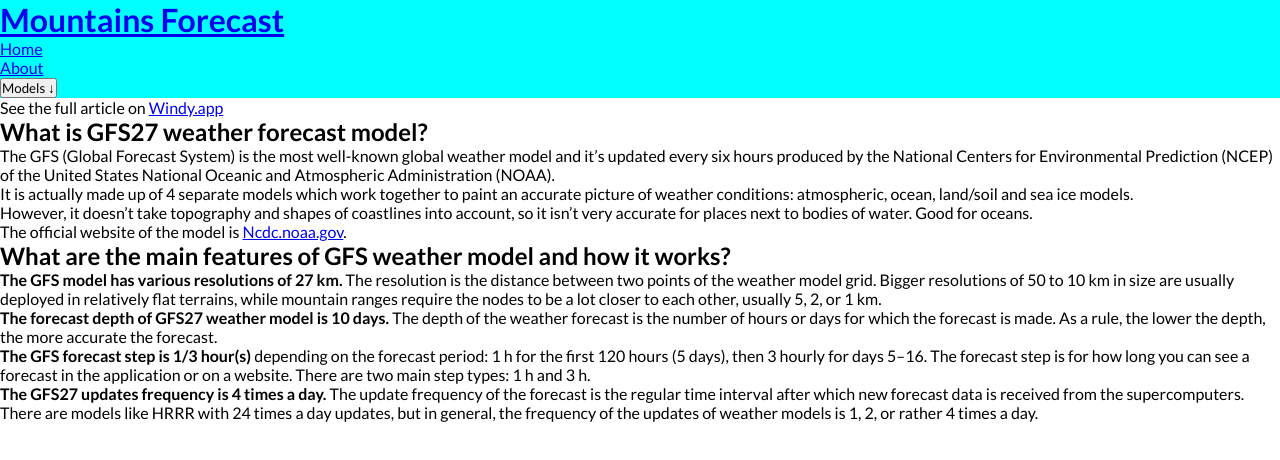
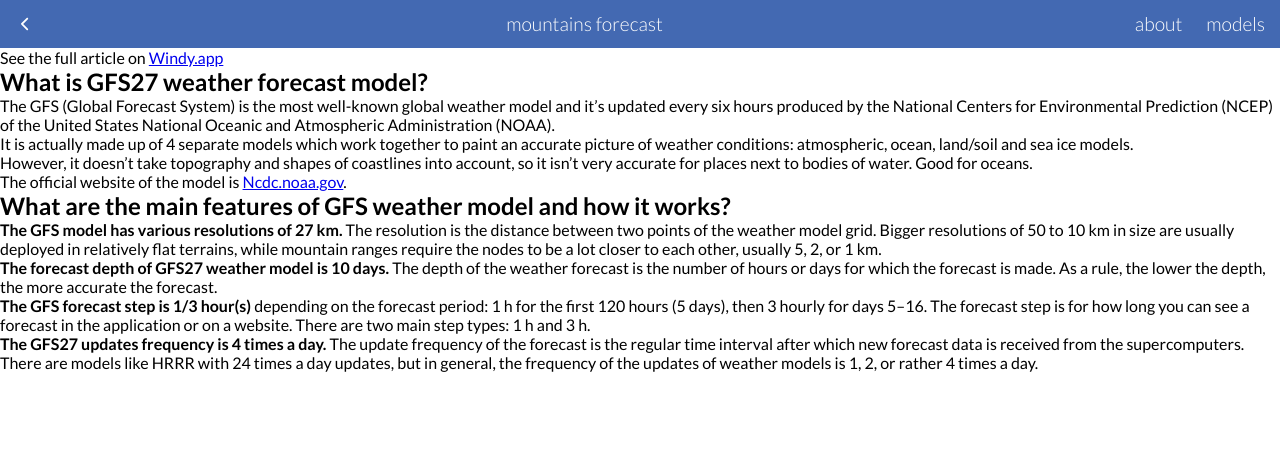
Before and after one commit to Zilola-Nazarova/harry-potter-characters, a React (Vite) app: page /models/1 in a window 1280 px wide. Shown: the top 460 px of the page. Built offline with nearby package versions, Linux system fonts and the light colour scheme; no server answers.

Commit message:
Edit Header to match the provided design's structure

```diff
--- a/src/components/Header.jsx
+++ b/src/components/Header.jsx
@@ -2,6 +2,7 @@ import styles from '@/styles/Header.module.css'
 import { useState, useRef } from "react";
 import { useOnClickOutside } from "./useOnClickOutside";
 import { Link } from 'react-router-dom';
+import {IoIosArrowBack} from 'react-icons/io';
 
 const Header = () => {
   const [dropdown, setDropdown] = useState(false);
@@ -10,26 +11,28 @@ const Header = () => {
 
   return (
     <header className={styles.header}>
-      <h1>
-        <Link to={`/`}>
-          Mountains Forecast
-        </Link>
-      </h1>
-      <nav>
+      <nav className={styles.navigation}>
         <ul>
-          <li>
+          <li className={styles.arrow}>
             <Link to={`/`}>
-              Home
+              <IoIosArrowBack />
+            </Link>
+          </li>
+          <li className={styles.title}>
+            <Link to={`/`}>
+              <h1>
+                mountains forecast
+              </h1>
             </Link>
           </li>
           <li>
             <Link to={`/about`}>
-              About
+              about
             </Link>
           </li>
           <li ref={ref}>
             <button onClick={() => setDropdown((prev) => !prev)}>
-              Models <span>&#8595;</span>
+              models
             </button>
             {dropdown && (<ul>
               <li>
--- a/src/styles/Header.module.css
+++ b/src/styles/Header.module.css
@@ -1,3 +1,69 @@
 .header {
-  background-color: aqua;
+  font-family: 'Lato', sans-serif;
+  height: 3rem;
+  color: white;
 }
+
+.header a {
+  text-decoration: none;
+  color: unset;
+  cursor: pointer;
+}
+
+.navigation {
+  background-color: #4369b2;
+  height: 100%;
+  display: flex;
+  align-items: center;
+  padding: 0.25rem 15px;
+  text-transform: lowercase;
+}
+
+.navigation > ul {
+  width: 100%;
+  display: flex;
+  align-items: center;
+  justify-content: space-between;
+  gap: 1.5rem;
+}
+
+.navigation * {
+  font-size: 1.2rem;
+  font-weight: 300;
+  height: 2.5rem;
+  line-height: 2.5rem;
+  display: flex;
+  align-items: center;
+  justify-content: center;
+}
+
+.title {
+  flex-grow: 1;
+  text-align: center;
+}
+
+.navigation button {
+  all: unset;
+  cursor: pointer;
+}
+
+.navigation li {
+  position: relative;
+}
+
+.navigation li > ul {
+  all: unset;
+  position: absolute;
+  right: 0;
+  top: 46px;
+  left: auto;
+  box-shadow: 0 10px 15px -3px rgba(46, 41, 51, 0.08),
+    0 4px 6px -2px rgba(71, 63, 79, 0.16);
+  font-size: 0.875rem;
+  min-width: 4rem;
+  padding: 0.5rem 0;
+  list-style: none;
+  background-color: #4369b2;
+  border-radius: 0 0 4px 4px;
+  flex-direction: column;
+}
```
